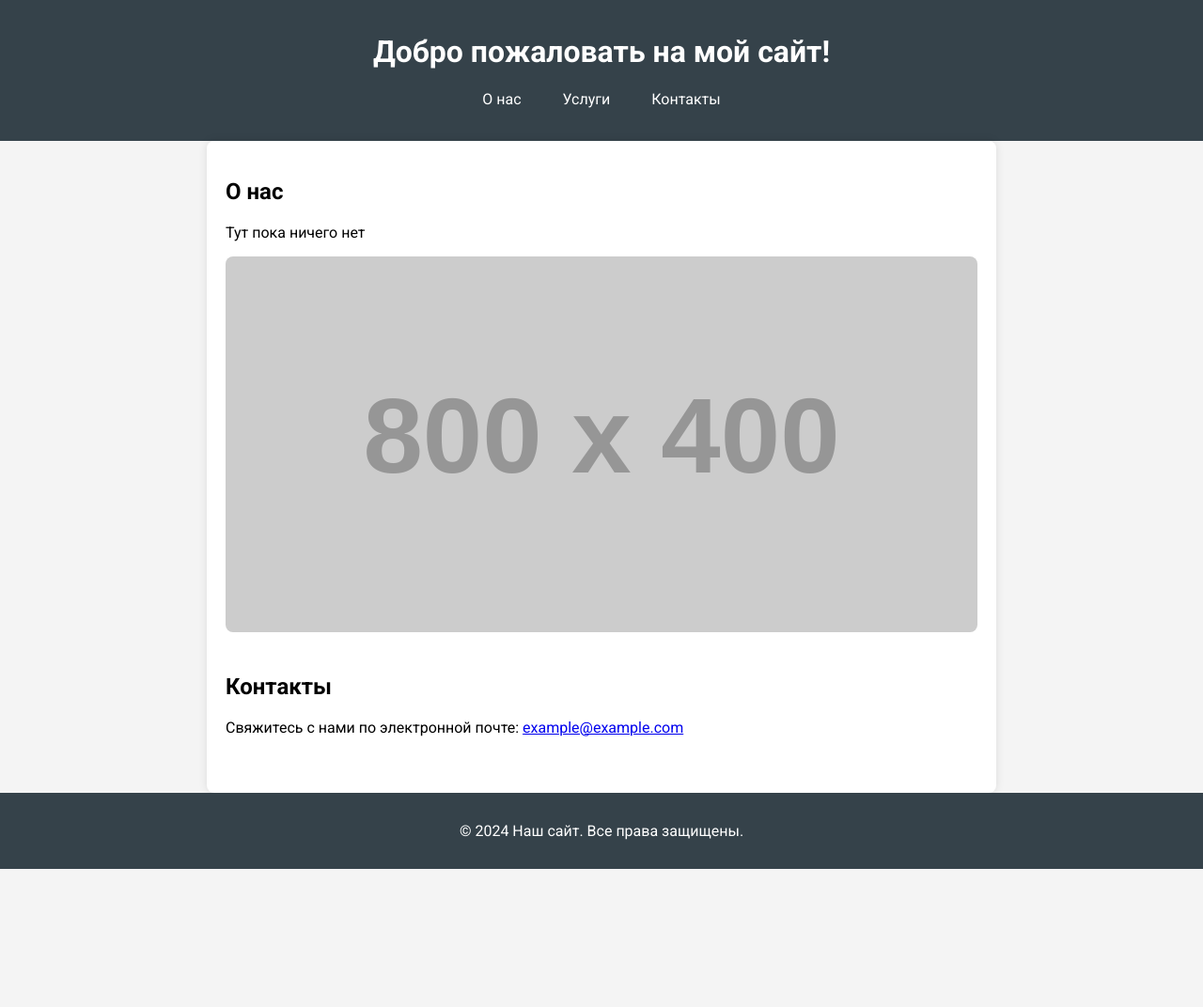
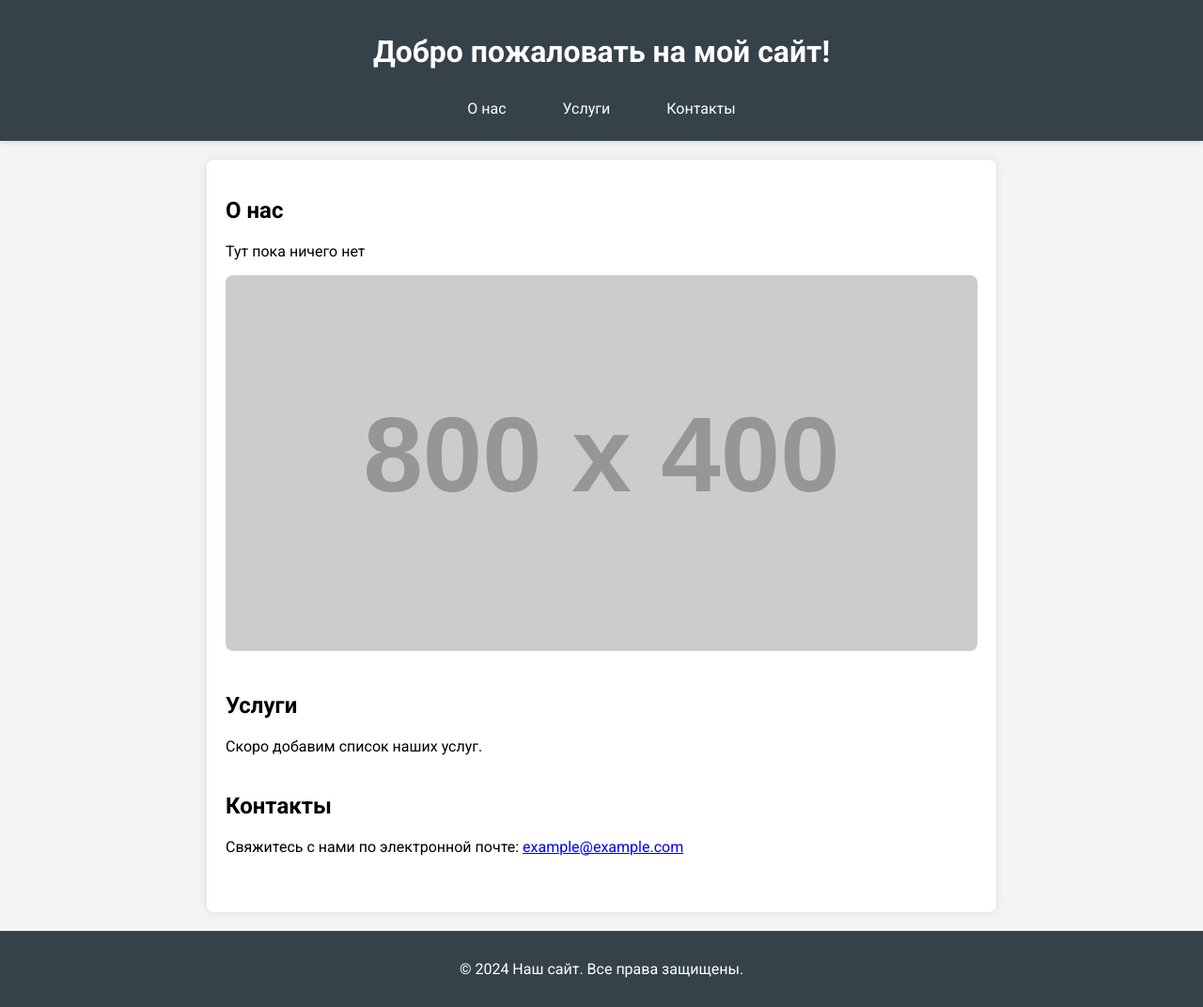
Before and after one commit to Uncle-Valik/Uncle-Valik, a plain HTML site: page index.html in a window 1280 px wide. Shown: the whole page at 94% size. Before the commit the page ends 925 px from the top, so only its background shows below. Drawn offline with Linux system fonts and the light colour scheme; placeholder pictures from the web are drawn by us.

Commit message:
Update index.html

```diff
--- a/index.html
+++ b/index.html
@@ -11,20 +11,30 @@
             margin: 0;
             padding: 0;
             background-color: #f4f4f4;
+            display: flex;
+            flex-direction: column;
+            min-height: 100vh;
         }
         header {
             background: #35424a;
             color: #ffffff;
-            padding: 15px 0;
+            padding: 15px;
             text-align: center;
+            position: sticky;
+            top: 0;
+            z-index: 10;
+            box-shadow: 0 2px 5px rgba(0, 0, 0, 0.1);
         }
         nav {
-            margin: 20px 0;
+            display: flex;
+            justify-content: center;
+            gap: 10px;
+            margin-top: 10px;
         }
         nav a {
             color: #ffffff;
             text-decoration: none;
-            padding: 10px 15px;
+            padding: 10px 20px;
             margin: 0 5px;
             border-radius: 5px;
             transition: background 0.3s;
@@ -33,8 +43,9 @@
             background: #46a049;
         }
         .content {
+            flex: 1;
             max-width: 800px;
-            margin: auto;
+            margin: 20px auto;
             padding: 20px;
             background: #ffffff;
             box-shadow: 0 0 10px rgba(0, 0, 0, 0.1);
@@ -46,27 +57,28 @@
         section img {
             width: 100%;
             border-radius: 8px;
+            object-fit: cover;
+            max-height: 400px;
         }
         footer {
             text-align: center;
             padding: 15px 0;
             background: #35424a;
             color: #ffffff;
-            position: relative;
-            bottom: 0;
             width: 100%;
+            margin-top: auto;
         }
         @media (max-width: 600px) {
             nav {
-                display: flex;
                 flex-direction: column;
-                align-items: center;
+                gap: 5px;
             }
             nav a {
                 margin: 5px 0;
+                padding: 8px 16px;
             }
             .content {
-                padding: 10px;
+                padding: 15px;
             }
         }
     </style>
@@ -87,7 +99,8 @@
             <img src="https://via.placeholder.com/800x400" alt="Пример изображения">
         </section>
         <section id="services">
-
+            <h2>Услуги</h2>
+            <p>Скоро добавим список наших услуг.</p>
         </section>
         <section id="contact">
             <h2>Контакты</h2>
```
